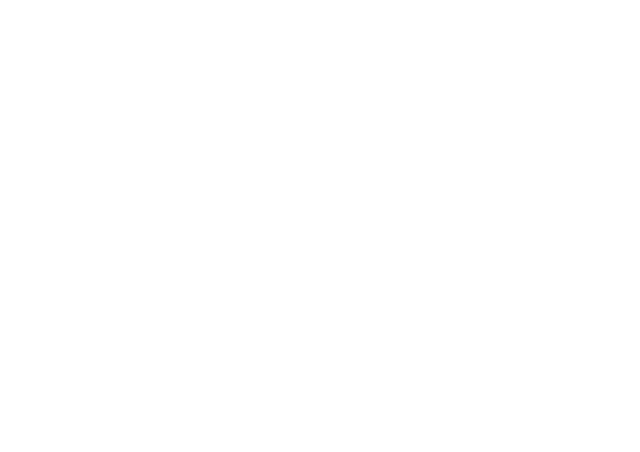
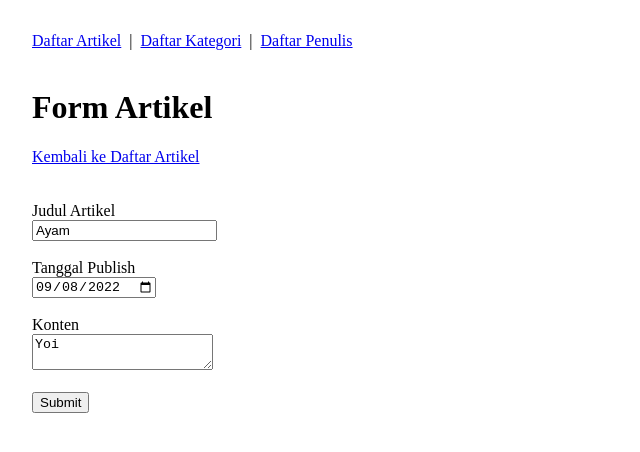
Before and after one commit to Prosigmaka-Gen-10/berkas-lukito, a React (Vite) app in the folder gen-10-react-crud-multi-page-lukito/: page /articles/form/1 in a window 1280 px wide. Before the commit this address had no page. Shown: the top 452 px of the page, without its empty margins (0-640 px from the left). Built offline with nearby package versions, Linux system fonts and the light colour scheme; data requests are answered from the project's data file.

Commit message:
Page Article Done

```diff
--- a/gen-10-react-crud-multi-page-lukito/db.json
+++ b/gen-10-react-crud-multi-page-lukito/db.json
@@ -1,14 +1,14 @@
 {
   "articles": [
     {
-      "id": 1,
-      "article_title": "Presiden Gigit Ayam",
-      "article_content": "Lorem ipsum dolor sir amet. Lorem ipsum dolor sir amet. Lorem ipsum dolor sir amet. Lorem ipsum dolor sir amet. ",
-      "article_publish_date": "2022-09-01"
+      "article_title": "Ayam",
+      "article_publish_date": "2022-09-08",
+      "article_content": "Yoi",
+      "id": 1
     },
     {
-      "article_title": "DPR Gigit Uang Rakyat",
-      "article_content": "canda pak",
+      "article_title": "keren",
+      "article_content": "kiouji",
       "article_publish_date": "2022-09-09",
       "id": 2
     }
--- a/gen-10-react-crud-multi-page-lukito/src/main.jsx
+++ b/gen-10-react-crud-multi-page-lukito/src/main.jsx
@@ -18,6 +18,7 @@ ReactDOM.createRoot(document.getElementById('root')).render(
                 <Route index element={<Navigate to={"/articles"} replace/> }/>
                 <Route path="articles" element={<ArticleList />} />
                 <Route path="articles/form" element={<ArticleForm />} />
+                <Route path="articles/form/:articleId" element={<ArticleForm />} />
                 <Route path="categories" element={<CategoryList />} />
                 <Route path="categories/form" element={<CategoryForm />} />
                 <Route path="authors" element={<AuthorList />} />
--- a/gen-10-react-crud-multi-page-lukito/src/pages/ArticleForm.jsx
+++ b/gen-10-react-crud-multi-page-lukito/src/pages/ArticleForm.jsx
@@ -1,6 +1,62 @@
-import {Link} from "react-router-dom";
+import {Link, useNavigate, useParams} from "react-router-dom";
+import {useEffect, useState} from "react";
 
 function ArticleForm(){
+    const navigate=useNavigate()
+    const param  =useParams()
+    const isEditing = param.articleId
+
+    const [formInput, setFormInput]=useState({
+        article_title: '',
+        article_content: '',
+        article_publish_date: ''
+    })
+
+
+    function handleInput(event, inputName){
+        const copyFormInput = {...formInput}
+        copyFormInput[inputName] = event.target.value
+        setFormInput(copyFormInput)
+    }
+
+
+    async function handleSubmit (event){
+        event.preventDefault()
+
+        const payload = JSON.stringify(formInput)
+
+        const targetUrl = isEditing ?
+            'http://localhost:3000/articles/' + param.articleId
+            :
+            'http://localhost:3000/articles/'
+
+        const method = isEditing ? "PUT" : "POST"
+        await fetch(targetUrl, {
+            method:method,
+            body: payload,
+            headers:{
+                "Content-Type":"application/json"
+            }
+        })
+
+        navigate("/articles")
+    }
+
+    async function getArticleDetail(){
+        const res = await fetch("http://localhost:3000/articles/"+ param.articleId)
+        const data = await res.json()
+        setFormInput(data)
+    }
+
+    useEffect(()=>{
+        if (isEditing){
+            getArticleDetail()
+        }
+    }, [])
+
+
+
+
     return<>
         <h1>Form Artikel</h1>
 
@@ -10,12 +66,13 @@ function ArticleForm(){
 
         <br/>        <br/>        <br/>
 
-        <form>
+        <form onSubmit={event => handleSubmit(event)}>
             <label>
                 Judul Artikel <br/>
                 <input
                     type={"text"}
-                />
+                    value={formInput.article_title}
+                    onChange={event => handleInput(event, "article_title")}/>
             </label>
 
             <br/>        <br/>
@@ -24,6 +81,8 @@ function ArticleForm(){
                 Tanggal Publish <br/>
                 <input
                     type={"date"}
+                    value={formInput.article_publish_date}
+                    onChange={event => handleInput(event,"article_publish_date")}
                 />
             </label>
 
@@ -31,7 +90,10 @@ function ArticleForm(){
 
             <label>
                 Konten <br/>
-                <textarea></textarea>
+                <textarea
+                    value={formInput.article_content}
+                    onChange={event=>handleInput(event, "article_content")}>
+                </textarea>
             </label>
 
             <br/>        <br/>
--- a/gen-10-react-crud-multi-page-lukito/src/pages/ArticleList.jsx
+++ b/gen-10-react-crud-multi-page-lukito/src/pages/ArticleList.jsx
@@ -1,7 +1,29 @@
 import {Link} from "react-router-dom";
+import {useEffect, useState} from "react";
 
 function ArticleList() {
+    const [articles, setArticles] = useState([])
+
+    async function getArticles(){
+        const res = await fetch("http://localhost:3000/articles")
+        const data = await res.json()
+        setArticles(data)
+    }
+
+    async function deleteArticle(articleId){
+        await fetch('http://localhost:3000/articles/' + articleId, {
+            method: 'DELETE'
+        })
+
+        getArticles()
+    }
+
+    useEffect(()=>{
+        getArticles()
+    }, [])
+
     return <>
+
         <h1>Daftar Artikel</h1>
 
         <Link to={"/articles/form"}>
@@ -17,14 +39,18 @@ function ArticleList() {
                 </tr>
             </thead>
             <tbody>
-                <tr>
-                    <td>Orang Keren</td>
-                    <td>2022-09-08 12:39</td>
-                    <td>
-                        <button>Edit</button>
-                        <button>Hapus</button>
-                    </td>
-                </tr>
+            {articles.map(article=>
+                    <tr key={article.id}>
+                        <td>{article.article_title}</td>
+                        <td>{article.article_publish_date}</td>
+                        <td>
+                            <Link to={"/articles/form/"+article.id}>
+                                <button>Edit</button>
+                            </Link>
+                            <button onClick={()=>deleteArticle(article.id)}>Hapus</button>
+                        </td>
+                    </tr>
+                )}
             </tbody>
         </table>
     </>
```
